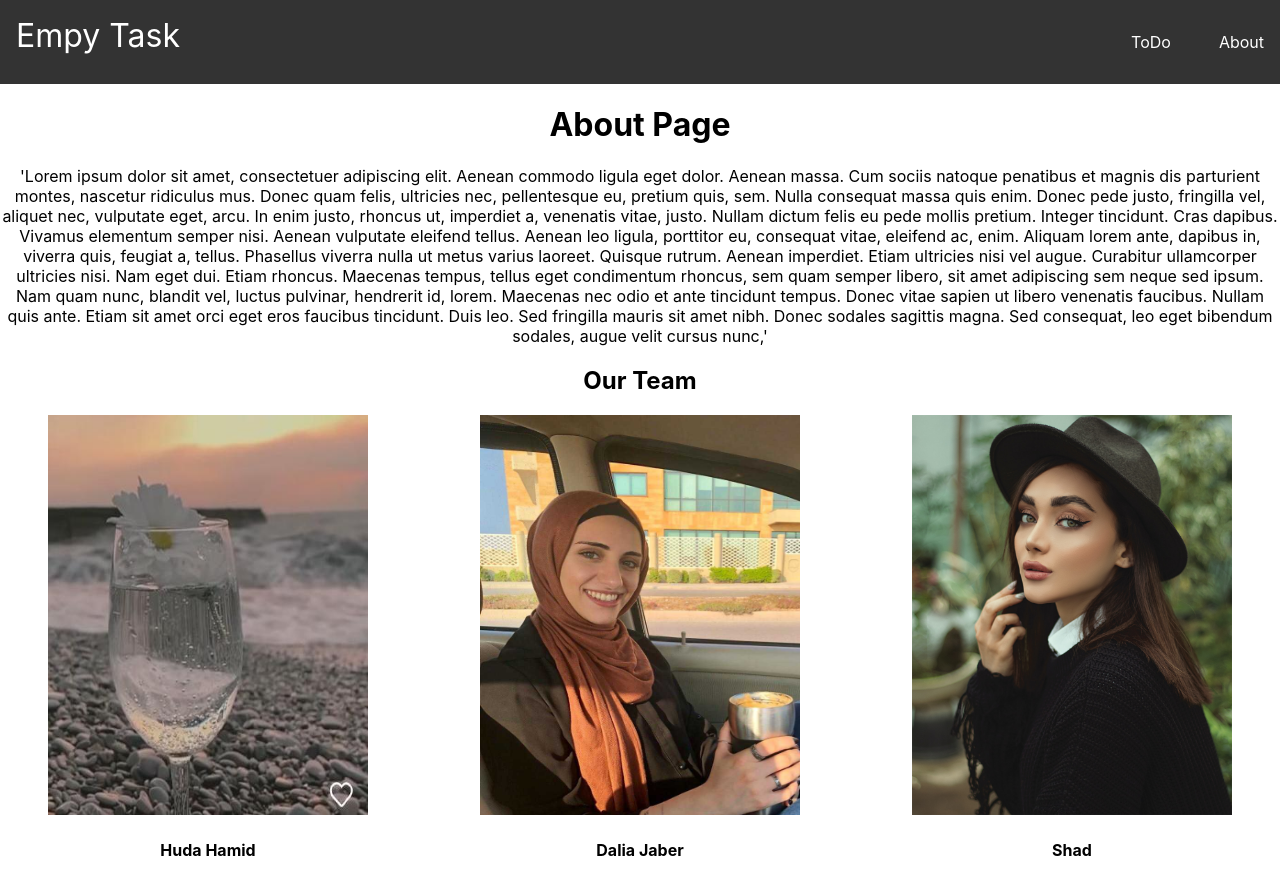
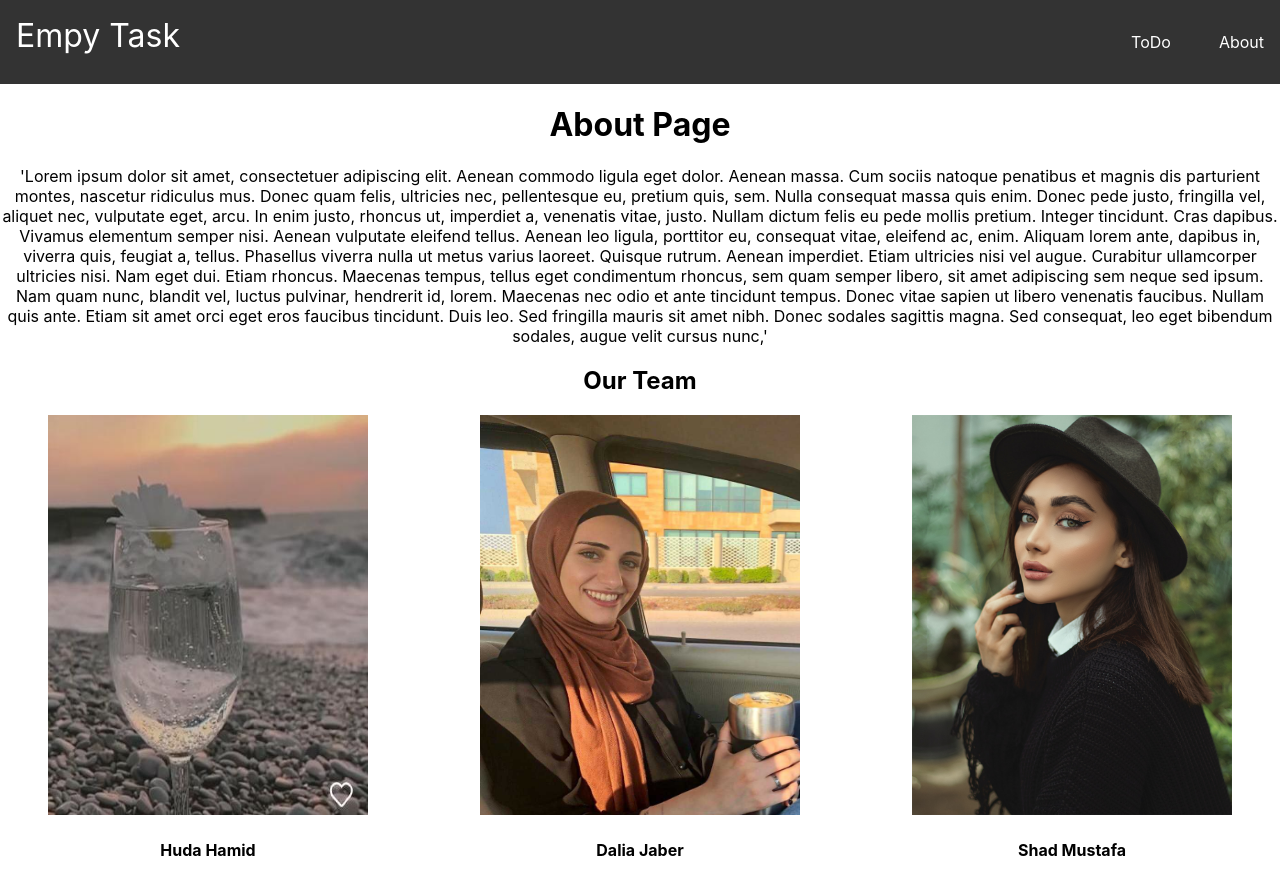
Before and after one commit to hudahamid/Recoded-final-board, a React (Create React App) app: page /about in a window 1280 px wide. Built offline with nearby package versions, Linux system fonts and the light colour scheme.

Commit message:
modify shad github link

```diff
--- a/src/Component/About.js
+++ b/src/Component/About.js
@@ -27,7 +27,7 @@ export default function About(){
             <div className="team-details">
                 <Team image={hudaImage} githubLink="https://github.com/hudahamid/Recoded-final-board"  name="Huda Hamid"/>
                 <Team image={daliaImage} githubLink="https://github.com/daliaJR"  name="Dalia Jaber"/>
-                <Team image={shadImage} githubLink="https://github.com/hudahamid/Recoded-final-board"  name="Shad"/>
+                <Team image={shadImage} githubLink="https://github.com/shadmustafa"  name="Shad Mustafa"/>
 
             </div>
 
```
Also changed, not shown: src/imgs/shadd.jpg (added).
